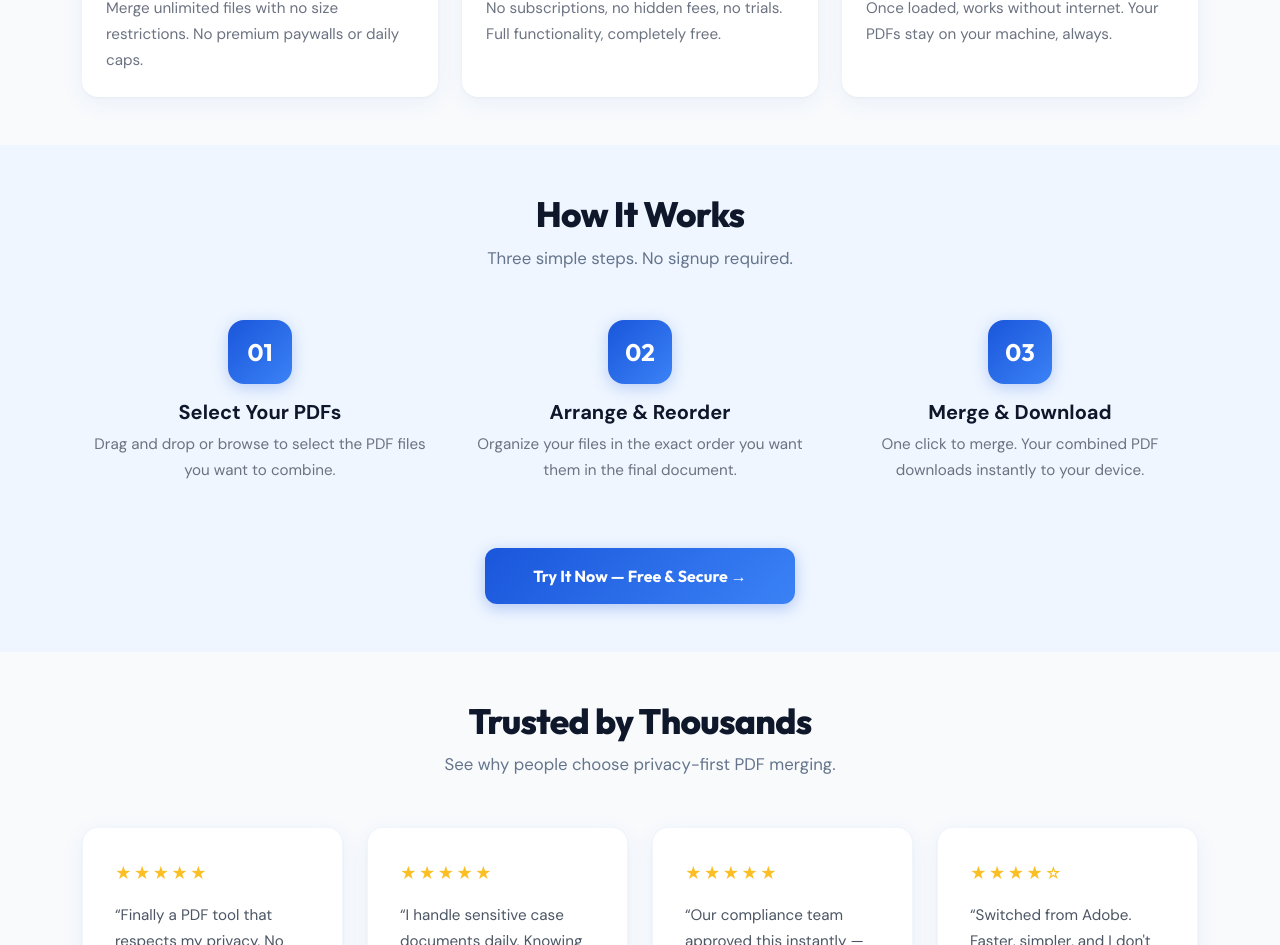
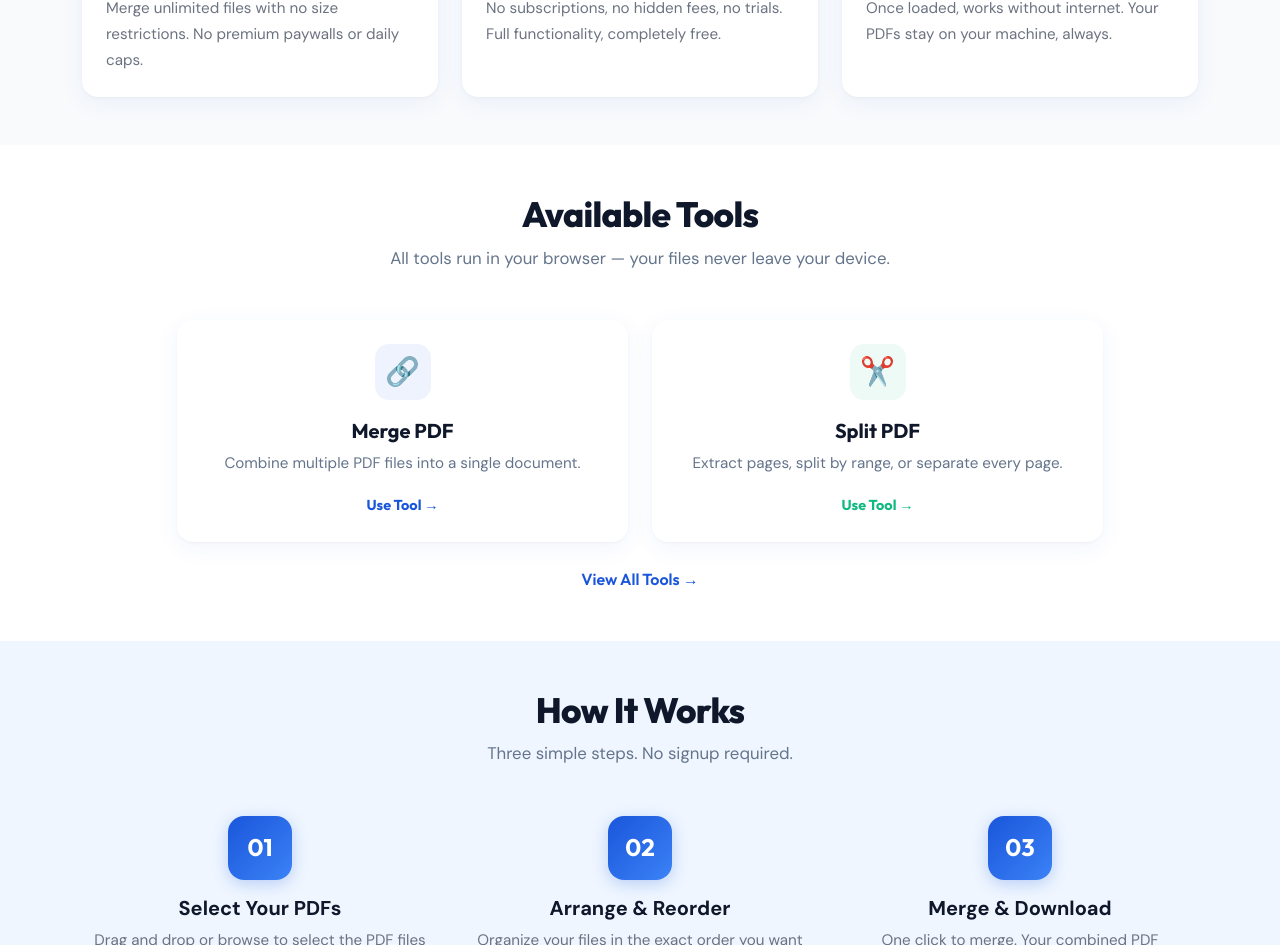
Before and after one commit to ftwtie/pdf-merger, a Next.js app: page / in a window 1280 px wide. Shown: the part 1411-2356 px from the top of the page. Built offline with nearby package versions, Linux system fonts and the light colour scheme.

Commit message:
Add available tools section to landing page

```diff
--- a/app/page.tsx
+++ b/app/page.tsx
@@ -121,6 +121,38 @@ export default function LandingPage() {
         </Container>
       </section>
 
+      {/* Available Tools */}
+      <section className="py-5" style={{ background: 'white' }}>
+        <Container>
+          <div className="text-center mb-5">
+            <h2 className="section-title mb-2">Available Tools</h2>
+            <p className="section-subtitle">All tools run in your browser — your files never leave your device.</p>
+          </div>
+          <Row className="g-4 justify-content-center">
+            {[
+              { icon: '🔗', title: 'Merge PDF', desc: 'Combine multiple PDF files into a single document.', href: '/merge', color: '#1a56db' },
+              { icon: '✂️', title: 'Split PDF', desc: 'Extract pages, split by range, or separate every page.', href: '/split', color: '#10b981' },
+            ].map((tool, i) => (
+              <Col md={5} key={i}>
+                <a href={tool.href} className="text-decoration-none">
+                  <Card className="tool-card h-100 border-0 p-4 text-center">
+                    <div className="feature-icon mx-auto" style={{ background: `${tool.color}12` }}>
+                      <span style={{ fontSize: 28 }}>{tool.icon}</span>
+                    </div>
+                    <h5 className="fw-bold mb-2" style={{ fontFamily: 'Outfit, sans-serif', color: '#0f172a' }}>{tool.title}</h5>
+                    <p className="mb-3" style={{ color: '#64748b', fontSize: '0.95rem' }}>{tool.desc}</p>
+                    <span className="fw-bold" style={{ color: tool.color, fontFamily: 'Outfit, sans-serif', fontSize: '0.9rem' }}>Use Tool →</span>
+                  </Card>
+                </a>
+              </Col>
+            ))}
+          </Row>
+          <div className="text-center mt-4">
+            <a href="/tools" className="fw-semibold" style={{ color: '#1a56db', fontFamily: 'Outfit, sans-serif' }}>View All Tools →</a>
+          </div>
+        </Container>
+      </section>
+
       {/* How It Works */}
       <section className="py-5" style={{ background: 'var(--bg-section)' }}>
         <Container>
```
